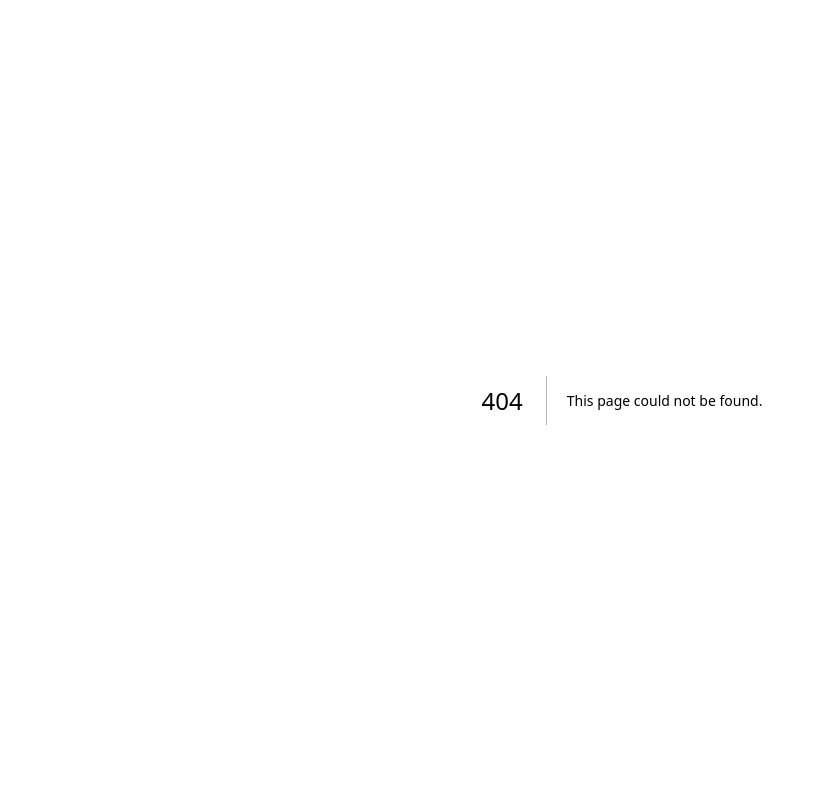
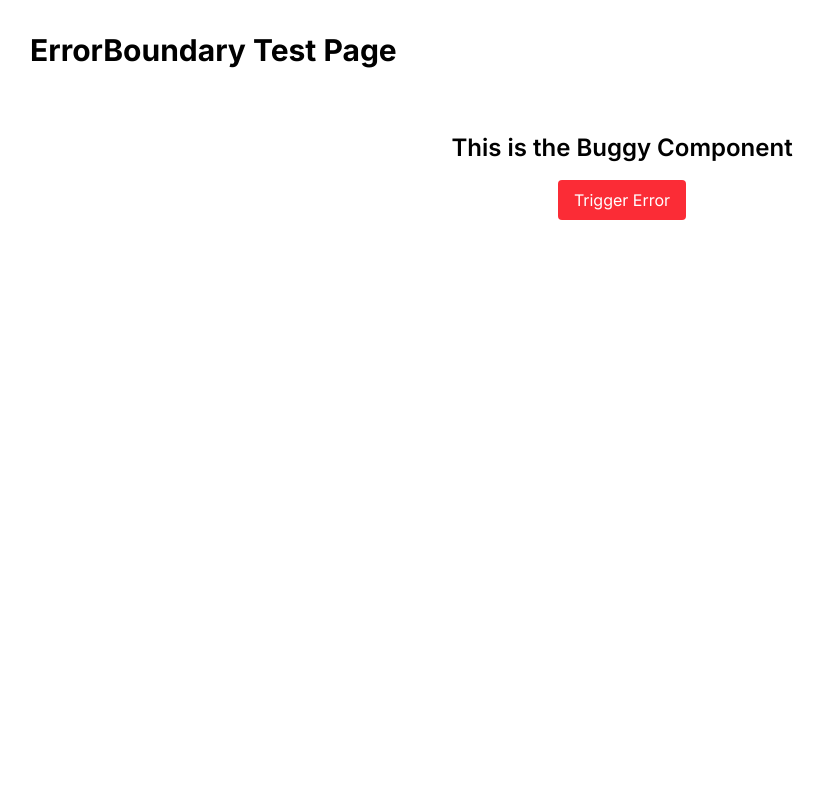
Before and after one commit to Suthan4/cmp--website, a Next.js app: page /error-test in a window 1280 px wide. Before the commit this address had no page. Shown: the top 800 px of the page, without its empty margins (18-841 px from the left). Built offline with nearby package versions, Linux system fonts and the light colour scheme.

Commit message:
fallback error updated

```diff
--- /dev/null
+++ b/src/app/error-test/page.tsx
@@ -0,0 +1,11 @@
+// app/test-error/page.tsx
+import BuggyComponent from "@/components/buggyComponent";
+
+export default function TestErrorPage() {
+  return (
+    <div className="p-8">
+      <h1 className="text-3xl font-bold mb-6">ErrorBoundary Test Page</h1>
+      <BuggyComponent />
+    </div>
+  );
+}
--- a/src/app/layout.tsx
+++ b/src/app/layout.tsx
@@ -2,6 +2,8 @@ import type { Metadata } from "next";
 import { Inter } from "next/font/google";
 import "./globals.css";
 import AppScafold from "@/components/appScafold";
+import { ErrorBoundary } from "@/components/errorBoundary";
+import ErrorFallback from "@/components/errorFallback";
 
 const inter = Inter({
   variable: "--font-inter",
@@ -78,7 +80,9 @@ export default function RootLayout({
   return (
     <html lang="en">
       <body className={`${inter.variable} ${inter.className} antialiased`}>
-        <AppScafold>{children}</AppScafold>
+        <ErrorBoundary fallback={<ErrorFallback />}>
+          <AppScafold>{children}</AppScafold>
+        </ErrorBoundary>
       </body>
     </html>
   );
--- /dev/null
+++ b/src/app/not-found.tsx
@@ -0,0 +1,14 @@
+// app/not-found.tsx
+import Link from "next/link";
+
+export default function NotFound() {
+  return (
+    <div className="flex flex-col items-center justify-center min-h-screen text-center">
+      <h1 className="text-6xl font-bold mb-4">404</h1>
+      <p className="text-xl mb-4">Oops! Page not found.</p>
+      <Link href="/" className="text-blue-500 underline">
+        Go back home
+      </Link>
+    </div>
+  );
+}
--- a/src/components/appScafold.tsx
+++ b/src/components/appScafold.tsx
@@ -2,6 +2,7 @@
 import React, { ReactNode, useRef } from "react";
 import NavBar from "./navBar";
 import Footer from "./footer";
+import { ErrorBoundary } from "./errorBoundary";
 
 export default function AppScafold({ children }: { children: ReactNode }) {
   const footerRef = useRef<HTMLDivElement>(null);
--- /dev/null
+++ b/src/components/buggyComponent.tsx
@@ -0,0 +1,24 @@
+"use client";
+import { useState } from "react";
+
+export default function BuggyComponent() {
+  const [shouldThrow, setShouldThrow] = useState(false);
+
+  if (shouldThrow) {
+    throw new Error("💥 Test error triggered!");
+  }
+
+  return (
+    <div className="text-center py-10">
+      <h2 className="text-2xl font-semibold mb-4">
+        This is the Buggy Component
+      </h2>
+      <button
+        className="px-4 py-2 bg-red-500 text-white rounded"
+        onClick={() => setShouldThrow(true)}
+      >
+        Trigger Error
+      </button>
+    </div>
+  );
+}
--- /dev/null
+++ b/src/components/errorBoundary.tsx
@@ -0,0 +1,42 @@
+"use client";
+import { Component, ErrorInfo, ReactNode } from "react";
+
+interface ErrorBoundaryProps {
+  children: ReactNode;
+  fallback?: ReactNode;
+}
+
+interface ErrorBoundaryState {
+  hasError: boolean;
+  error?: Error;
+}
+
+export class ErrorBoundary extends Component<
+  ErrorBoundaryProps,
+  ErrorBoundaryState
+> {
+  state: ErrorBoundaryState = { hasError: false };
+
+  static getDerivedStateFromError(error: Error): ErrorBoundaryState {
+    return { hasError: true, error };
+  }
+  componentDidCatch(error: Error, errorInfo: ErrorInfo): void {
+    console.error("ErrorBoundary caught an error:", error, errorInfo);
+  }
+  render(): ReactNode {
+    if (this.state.hasError) {
+      if (this.props.fallback) return this.props.fallback;
+      return (
+        <div className="flex flex-col items-center justify-center min-h-screen text-center">
+          <h1 className="text-4xl font-bold text-red-600 mb-2">
+            Something went wrong.
+          </h1>
+          <p className="text-gray-600">
+            Please try refreshing the page or contact support.
+          </p>
+        </div>
+      );
+    }
+    return this.props.children;
+  }
+}
--- /dev/null
+++ b/src/components/errorFallback.tsx
@@ -0,0 +1,17 @@
+"use client";
+
+export default function ErrorFallback() {
+  return (
+    <div className="flex flex-col items-center justify-center min-h-screen text-center">
+      <h1 className="text-4xl font-bold text-red-600 mb-2">
+        Something went wrong.
+      </h1>
+      <button
+        onClick={() => location.reload()}
+        className="mt-4 px-4 py-2 bg-black text-white rounded"
+      >
+        Refresh
+      </button>
+    </div>
+  );
+}
```
